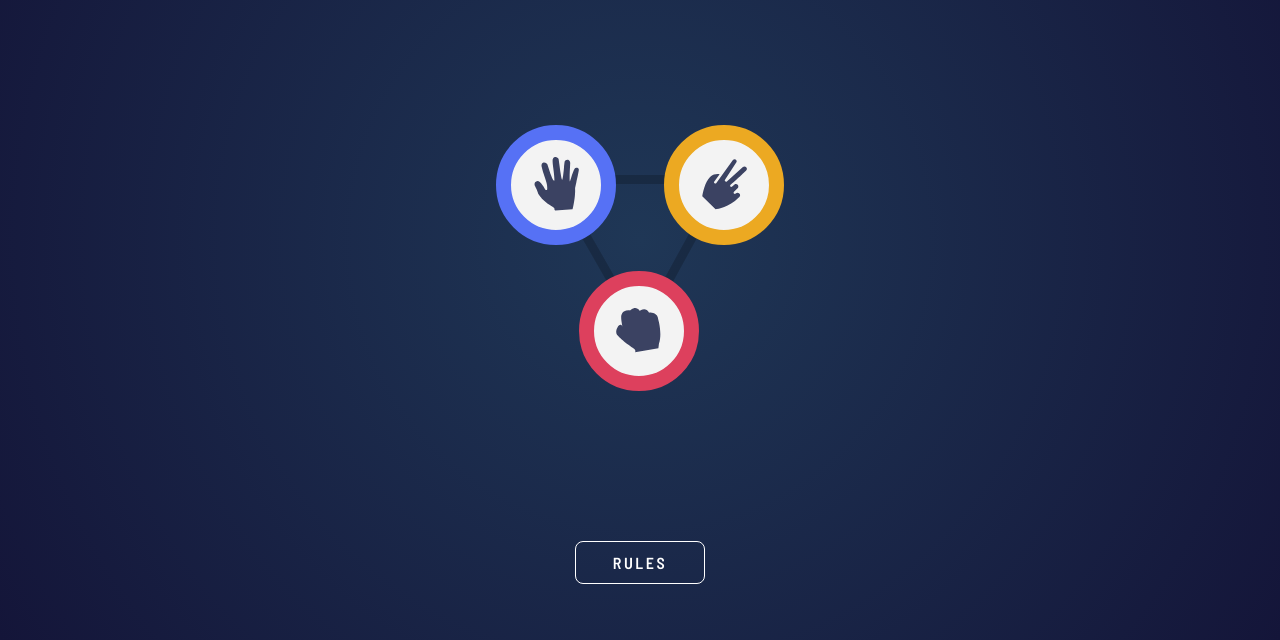
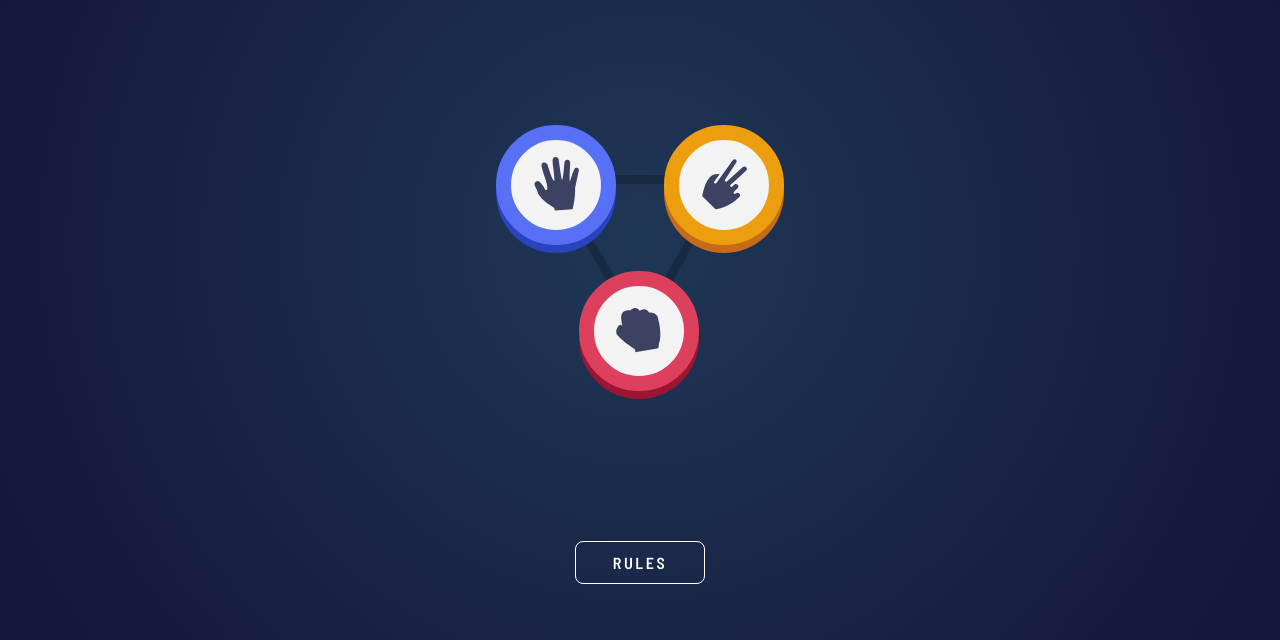
Before and after one commit to LaLeonie/Rock-Paper-Scissors, a plain HTML site: page index.html in a window 1280 px wide. Shown: the part 160-800 px from the top of the page. Drawn offline with Linux system fonts and the light colour scheme.

Commit message:
adds outer shadow

```diff
--- a/index.html
+++ b/index.html
@@ -31,18 +31,15 @@
       </div>
       <div class="GameSection">
         <div class="GameSection__StepOne">
-          <button
-            class="btn GameSection__button button--paper"
-            aria-label="paper"
-          ></button>
-          <button
-            class="btn GameSection__button button--scissors"
-            aria-label="scissors"
-          ></button>
-          <button
-            class="btn GameSection__button button--rock"
-            aria-label="rock"
-          ></button>
+          <div class="GameSection__button button--paper">
+            <button class="btn" aria-label="paper"></button>
+          </div>
+          <div class="GameSection__button button--scissors">
+            <button class="btn" aria-label="scissors"></button>
+          </div>
+          <div class="GameSection__button button--rock">
+            <button class="btn" aria-label="rock"></button>
+          </div>
         </div>
         <div class="GameSection__StepTwo"></div>
         <div class="GameSection__StepThree"></div>
--- a/styles.css
+++ b/styles.css
@@ -21,12 +21,12 @@ html {
 }
 
 :root {
-  --scissors-light: rgba(236, 169, 34, 1);
-  --scissors-dark: rgba(236, 158, 14, 1);
+  --scissors-light: hsl(39, 89%, 49%);
+  --scissors-dark: hsl(28, 77%, 44%);
   --paper-light: hsl(230, 89%, 65%);
-  --paper-dark: hsl(230, 89%, 62%);
+  --paper-dark: hsl(230, 64%, 46%);
   --rock-light: hsl(349, 70%, 56%);
-  --rock-dark: hsl(349, 71%, 52%);
+  --rock-dark: hsl(347, 75%, 35%);
   --Lizard-gradient: radial-gradient(
     circle,
     hsl(261, 73%, 60%) 0%,
@@ -136,6 +136,11 @@ html {
 
 /* Game Section */
 .GameSection {
+  --button-width: 120px;
+  --button-height: 120px;
+  --button-border-radius: 50%;
+  --outer-shadow-top: -7px;
+  --outer-shadow-left: -15px;
 }
 
 .GameSection__StepOne {
@@ -147,13 +152,14 @@ html {
   padding: 65px;
   background-size: contain;
   background-position: center;
+  z-index: -2;
 }
 
 .GameSection__button {
   position: absolute;
-  width: 120px;
-  height: 120px;
-  border-radius: 50%;
+  width: var(--button-width);
+  height: var(--button-height);
+  border-radius: var(--button-border-radius);
   background: rgb(243, 243, 243);
   background: radial-gradient(
     circle,
@@ -164,6 +170,23 @@ html {
   border-width: 15px;
 }
 
+.GameSection__button .btn {
+  position: relative;
+}
+
+/* .GameSection__button .btn:after {
+  position: absolute;
+  content: "";
+  display: block;
+  width: 120px;
+  height: 120px;
+  background: red;
+  border-radius: 50%;
+  z-index: -1;
+  left: -15px;
+  top: -24px;
+} */
+
 .button--paper {
   border-color: var(--paper-light);
   background: url("./images/icon-paper.svg"), rgb(243, 243, 243);
@@ -172,6 +195,20 @@ html {
   background-size: 45px;
   left: -50px;
   top: -50px;
+}
+
+.GameSection__button.button--paper:after {
+  background: var(--paper-dark);
+  position: absolute;
+  content: "";
+  display: block;
+  width: var(--button-width);
+  height: var(--button-height);
+  background: var(--paper-dark);
+  border-radius: var(--button-border-radius);
+  z-index: -1;
+  left: var(--outer-shadow-left);
+  top: var(--outer-shadow-top);
 }
 
 .button--scissors {
@@ -184,6 +221,20 @@ html {
   top: -50px;
 }
 
+.GameSection__button.button--scissors:after {
+  background: var(--paper-dark);
+  position: absolute;
+  content: "";
+  display: block;
+  width: var(--button-width);
+  height: var(--button-height);
+  background: var(--scissors-dark);
+  border-radius: var(--button-border-radius);
+  z-index: -1;
+  left: var(--outer-shadow-left);
+  top: var(--outer-shadow-top);
+}
+
 .button--rock {
   border-color: var(--rock-light);
   background: url("./images/icon-rock.svg"), rgb(243, 243, 243);
@@ -192,6 +243,20 @@ html {
   background-size: 45px;
   bottom: -50px;
   left: calc(65px / 2);
+}
+
+.GameSection__button.button--rock:after {
+  background: var(--paper-dark);
+  position: absolute;
+  content: "";
+  display: block;
+  width: var(--button-width);
+  height: var(--button-height);
+  background: var(--rock-dark);
+  border-radius: var(--button-border-radius);
+  z-index: -1;
+  left: var(--outer-shadow-left);
+  top: var(--outer-shadow-top);
 }
 
 /* Legend Section */
```
